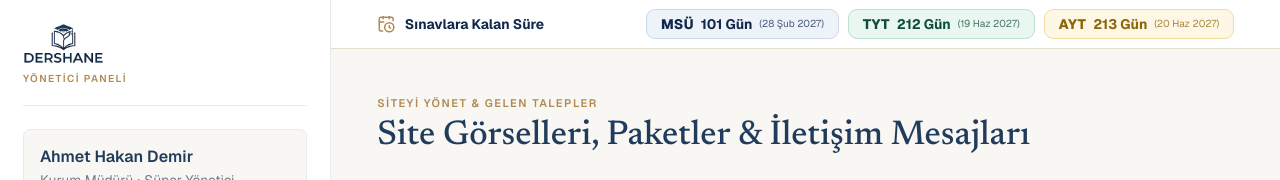
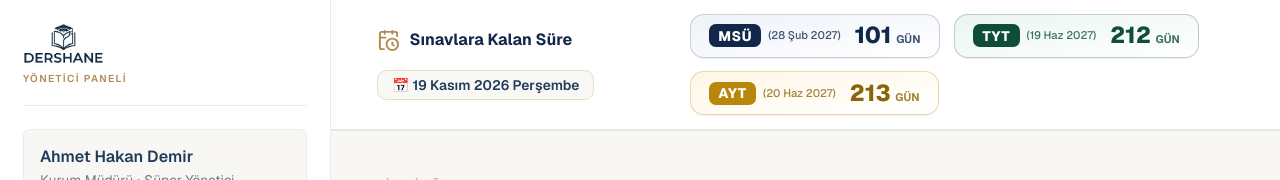
Before and after one commit to fatihhtaskesenn/dershane, a Next.js app: page /admin/content in a window 1280 px wide. Shown: the top 180 px of the page. Built offline with nearby package versions, Linux system fonts and the light colour scheme.

Commit message:
Sinav geri sayim seridi buyutuldu ve gunun tarihi eklendi

```diff
--- a/components/panel-sidebar.tsx
+++ b/components/panel-sidebar.tsx
@@ -15,9 +15,30 @@ import {
 import { cn } from "@/lib/utils";
 
 const EXAM_COUNTDOWNS = [
-  { label: "MSÜ", dateIso: "2027-02-28", dateLabel: "28 Şub 2027", badgeClass: "bg-[#EEF3F9] text-[#11284B] border-[#C9D8EA]" },
-  { label: "TYT", dateIso: "2027-06-19", dateLabel: "19 Haz 2027", badgeClass: "bg-[#EAF6F0] text-[#0E4D3A] border-[#BBE0CE]" },
-  { label: "AYT", dateIso: "2027-06-20", dateLabel: "20 Haz 2027", badgeClass: "bg-[#FEF7E6] text-[#8A6508] border-[#F2DC9B]" },
+  {
+    label: "MSÜ",
+    dateIso: "2027-02-28",
+    dateLabel: "28 Şub 2027",
+    cardClass:
+      "border-[#11284B]/20 bg-gradient-to-br from-[#EEF3F9] to-white text-[#11284B]",
+    tagClass: "bg-[#11284B] text-white",
+  },
+  {
+    label: "TYT",
+    dateIso: "2027-06-19",
+    dateLabel: "19 Haz 2027",
+    cardClass:
+      "border-[#0E4D3A]/25 bg-gradient-to-br from-[#EAF6F0] to-white text-[#0E4D3A]",
+    tagClass: "bg-[#0E4D3A] text-white",
+  },
+  {
+    label: "AYT",
+    dateIso: "2027-06-20",
+    dateLabel: "20 Haz 2027",
+    cardClass:
+      "border-[#B8860B]/30 bg-gradient-to-br from-[#FEF7E6] to-white text-[#8A6508]",
+    tagClass: "bg-[#B8860B] text-white",
+  },
 ] as const;
 
 function getRemainingDays(targetIso: string, todayUtc: number | null): number | null {
@@ -53,10 +74,19 @@ export function PanelSidebar({
   const pathname = usePathname();
   const [mobileOpen, setMobileOpen] = useState(false);
   const [todayUtc, setTodayUtc] = useState<number | null>(null);
+  const [todayLabel, setTodayLabel] = useState<string>("");
 
   useEffect(() => {
     const now = new Date();
     setTodayUtc(Date.UTC(now.getFullYear(), now.getMonth(), now.getDate()));
+    setTodayLabel(
+      now.toLocaleDateString("tr-TR", {
+        day: "numeric",
+        month: "long",
+        year: "numeric",
+        weekday: "long",
+      })
+    );
   }, []);
 
   const navContent = (
@@ -181,33 +211,53 @@ export function PanelSidebar({
           </span>
         </header>
 
-        {/* Persistent Exam Countdown Bar (MSÜ / TYT / AYT) */}
-        <div className="sticky top-14 z-20 border-b border-[#E5DEC9] bg-white/95 px-3 py-2 backdrop-blur-md sm:px-6 lg:top-0 lg:px-10">
-          <div className="flex flex-col gap-1.5 sm:flex-row sm:items-center sm:justify-between">
-            <div className="hidden items-center gap-2 text-xs font-bold text-[#11284B] sm:flex">
-              <CalendarClock className="h-4 w-4 text-[#B18A52]" />
-              <span>Sınavlara Kalan Süre</span>
+        {/* Persistent Exam Countdown Bar (MSÜ / TYT / AYT) + Today's Date */}
+        <div className="sticky top-14 z-20 border-b border-[#DCE4EE] bg-white/95 px-3 py-2.5 shadow-2xs backdrop-blur-md sm:px-6 sm:py-3 lg:top-0 lg:px-10">
+          <div className="flex flex-col gap-2 lg:flex-row lg:items-center lg:justify-between">
+            <div className="flex flex-wrap items-center justify-between gap-2 lg:justify-start lg:gap-4">
+              <div className="flex items-center gap-2 text-xs font-bold text-[#11284B] sm:text-sm">
+                <CalendarClock className="h-4 w-4 text-[#B18A52] sm:h-5 sm:w-5" />
+                <span>Sınavlara Kalan Süre</span>
+              </div>
+              {todayLabel && (
+                <span className="inline-flex items-center rounded-lg border border-[#E5DEC9] bg-[#FAF8F5] px-2.5 py-1 text-[11px] font-semibold text-[#203B5C] sm:px-3 sm:text-xs">
+                  📅 {todayLabel}
+                </span>
+              )}
             </div>
-            <div className="grid grid-cols-3 gap-1.5 sm:flex sm:flex-wrap sm:items-center sm:gap-2">
+
+            <div className="grid grid-cols-3 gap-2 sm:flex sm:flex-wrap sm:items-center sm:gap-3">
               {EXAM_COUNTDOWNS.map((exam) => {
                 const days = getRemainingDays(exam.dateIso, todayUtc);
                 return (
                   <div
                     key={exam.label}
                     className={cn(
-                      "flex items-center justify-center gap-1.5 rounded-md border px-2 py-1 text-[11px] sm:inline-flex sm:rounded-lg sm:px-3 sm:text-xs",
-                      exam.badgeClass
+                      "flex flex-col items-center justify-between gap-1 rounded-xl border px-2.5 py-1.5 shadow-2xs sm:flex-row sm:gap-3 sm:px-4 sm:py-2",
+                      exam.cardClass
                     )}
                   >
-                    <span className="font-extrabold tracking-wide">
-                      {exam.label}
-                    </span>
-                    <span className="font-bold">
-                      {days !== null ? `${days} Gün` : "—"}
-                    </span>
-                    <span className="hidden text-[10px] opacity-75 md:inline">
-                      ({exam.dateLabel})
-                    </span>
+                    <div className="flex items-center gap-1.5">
+                      <span
+                        className={cn(
+                          "rounded-md px-2 py-0.5 text-[10px] font-extrabold tracking-wider sm:text-xs",
+                          exam.tagClass
+                        )}
+                      >
+                        {exam.label}
+                      </span>
+                      <span className="hidden text-[11px] font-medium opacity-80 xl:inline">
+                        ({exam.dateLabel})
+                      </span>
+                    </div>
+                    <div className="flex items-baseline gap-1">
+                      <span className="text-base font-extrabold leading-none sm:text-xl">
+                        {days !== null ? days : "—"}
+                      </span>
+                      <span className="text-[10px] font-bold uppercase opacity-80 sm:text-[11px]">
+                        Gün
+                      </span>
+                    </div>
                   </div>
                 );
               })}
```
